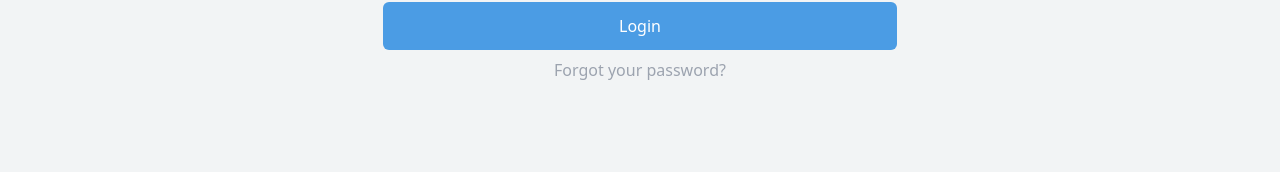
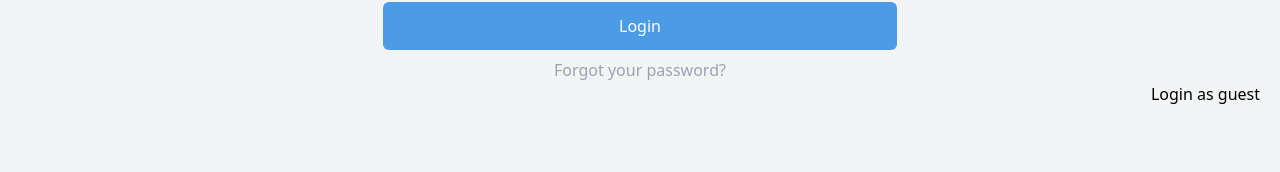
Before and after one commit to steffegit/auction-frontend, a React (Create React App) app: page /login in a window 1280 px wide. Shown: the part 500-672 px from the top of the page. Built offline with nearby package versions, Linux system fonts and the light colour scheme; no server answers.

Commit message:
Added login as guest method on Login page.

```diff
--- a/src/pages/Login.jsx
+++ b/src/pages/Login.jsx
@@ -1,6 +1,12 @@
-import React from 'react'
+import React, { useContext } from 'react'
+import { useNavigate } from 'react-router-dom'
+
+import { UserContext } from '../components/Context/UserContext'
 
 function Login() {
+  const { guestUser, activateGuest } = useContext(UserContext)
+  const navigate = useNavigate()
+
   return (
     <div className="flex flex-col p-5 py-20 max-w-7xl mx-auto rounded-sm">
       <div className="text-3xl font-bold self-center mb-10">Login</div>
@@ -32,6 +38,19 @@ function Login() {
           Forgot your password?
         </a>
       </div>
+      <div className="flex justify-end">
+        <button
+          className="hover:underline"
+          onClick={() => {
+            activateGuest()
+            navigate('/')
+            // TODO: Make this prettier
+            alert('You are now logged in as a guest')
+          }}
+        >
+          Login as guest
+        </button>
+      </div>
     </div>
   )
 }
```
Also changed, not shown: 1 other file (tests, documents, lock files or other folders).
